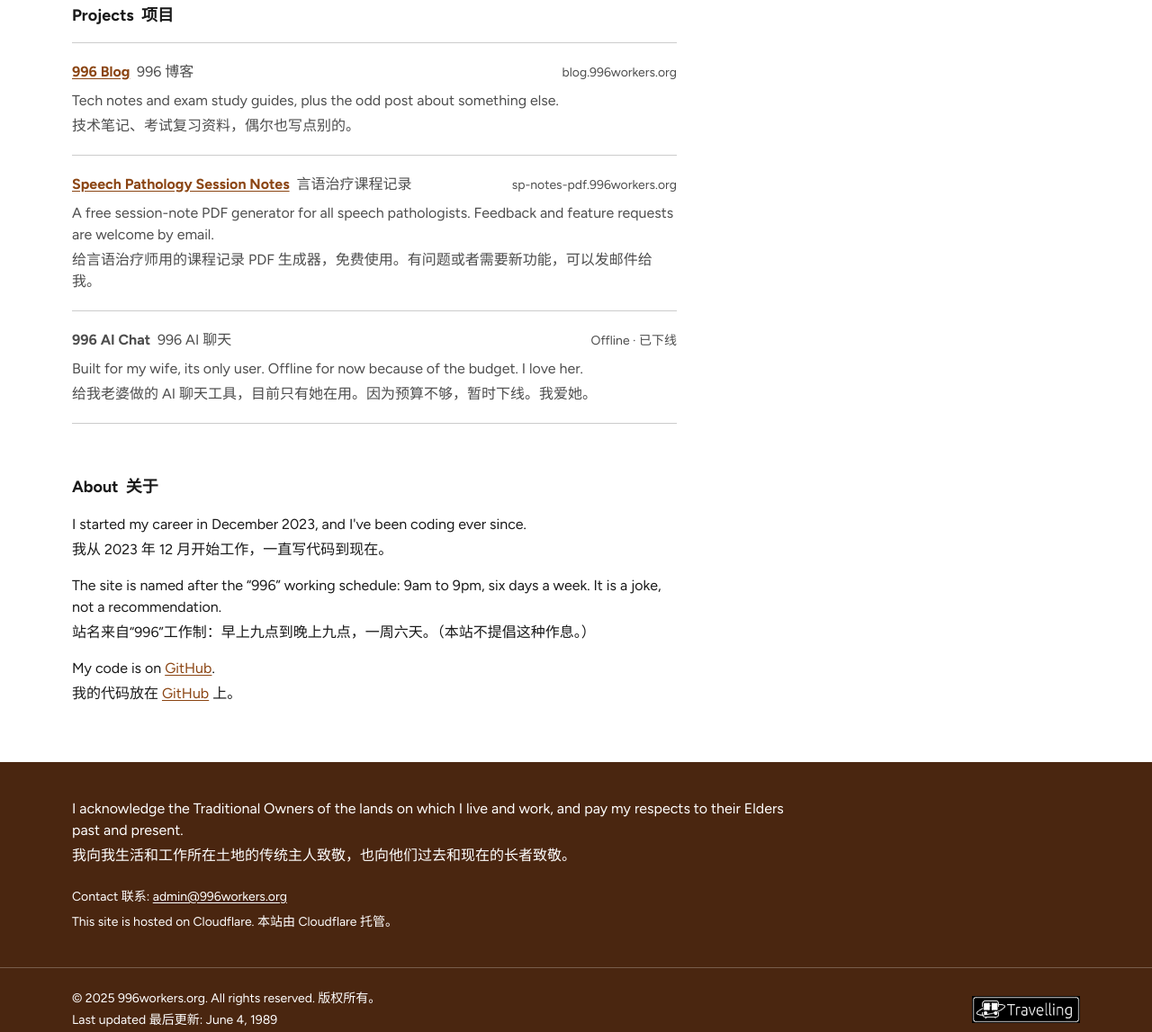
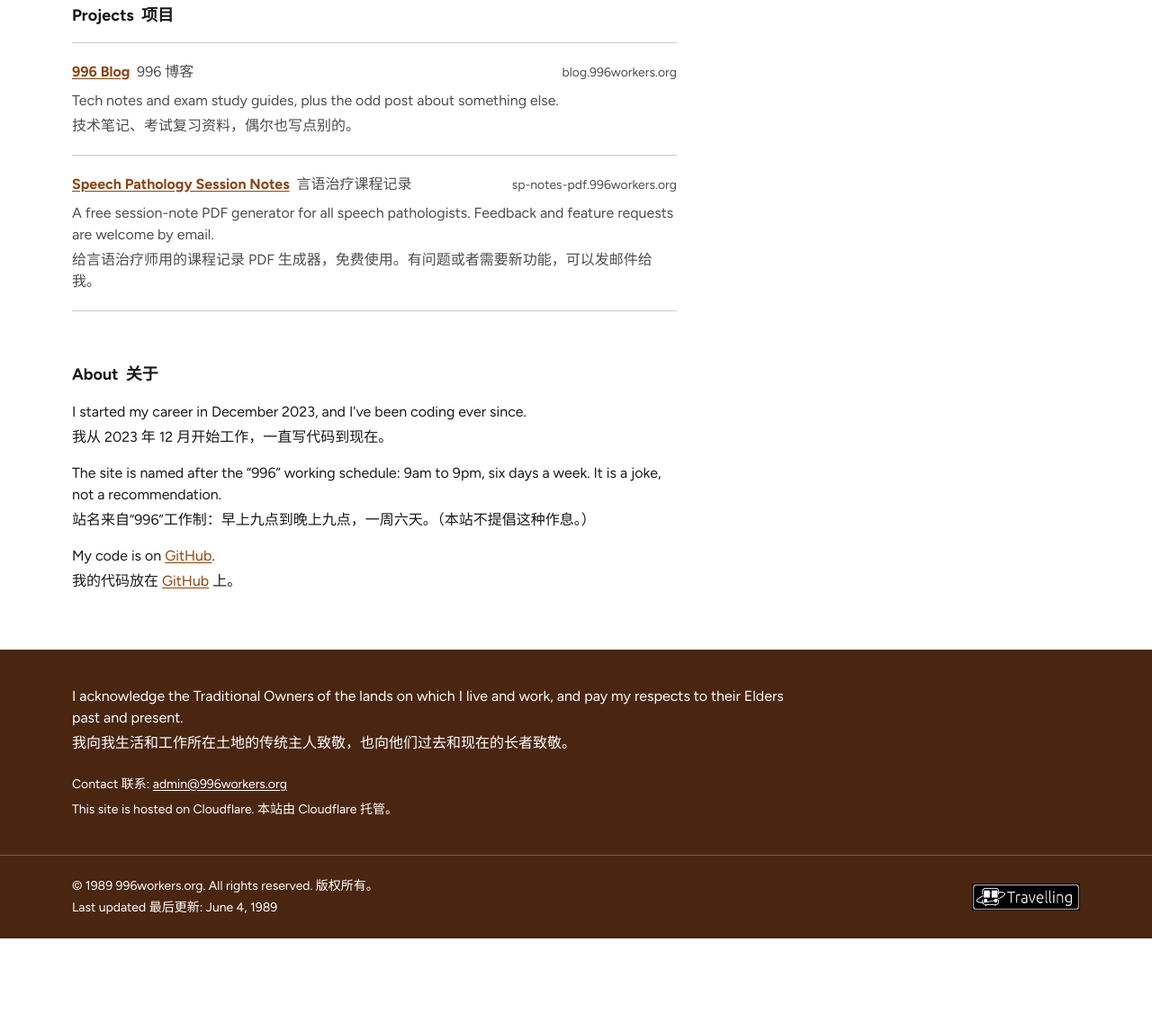
Before and after one commit to Blackmesa-Canteen/996-workers-org, a website: page index.html in a window 1280 px wide. Shown: the part 413-1560 px from the top of the page at 90% size. After the commit the page ends 1456 px from the top, so only its background shows below. Drawn offline with Linux system fonts and the light colour scheme.

Commit message:
Remove AI Chat from projects; set copyright year to 1989

```diff
--- a/index.html
+++ b/index.html
@@ -104,14 +104,6 @@
           <p class="mt-2 text-text-muted">A free session-note PDF generator for all speech pathologists. Feedback and feature requests are welcome by email.</p>
           <p class="mt-1 text-text-muted" lang="zh-Hans">给言语治疗师用的课程记录 PDF 生成器，免费使用。有问题或者需要新功能，可以发邮件给我。</p>
         </li>
-        <li class="py-5">
-          <div class="flex flex-wrap items-baseline justify-between gap-x-4 gap-y-1">
-            <h3 class="font-bold text-text-muted">996 AI Chat <span class="ml-1 font-normal" lang="zh-Hans">996 AI 聊天</span></h3>
-            <span class="text-sm text-text-muted">Offline · <span lang="zh-Hans">已下线</span></span>
-          </div>
-          <p class="mt-2 text-text-muted">Built for my wife, its only user. Offline for now because of the budget. I love her.</p>
-          <p class="mt-1 text-text-muted" lang="zh-Hans">给我老婆做的 AI 聊天工具，目前只有她在用。因为预算不够，暂时下线。我爱她。</p>
-        </li>
       </ul>
     </section>
 
@@ -145,7 +137,7 @@
   <div class="border-t border-white/25">
     <div class="wrap flex flex-wrap items-center justify-between gap-4 py-6 text-sm">
       <div>
-        <p>© 2025 996workers.org. All rights reserved. <span lang="zh-Hans">版权所有。</span></p>
+        <p>© 1989 996workers.org. All rights reserved. <span lang="zh-Hans">版权所有。</span></p>
         <p class="mt-1">Last updated <span lang="zh-Hans">最后更新</span>: <time datetime="1989-06-04">June 4, 1989</time></p>
       </div>
       <a class="inline-block" href="https://www.travellings.cn/go.html" aria-label="Travellings webring: visit a random member site">
```
